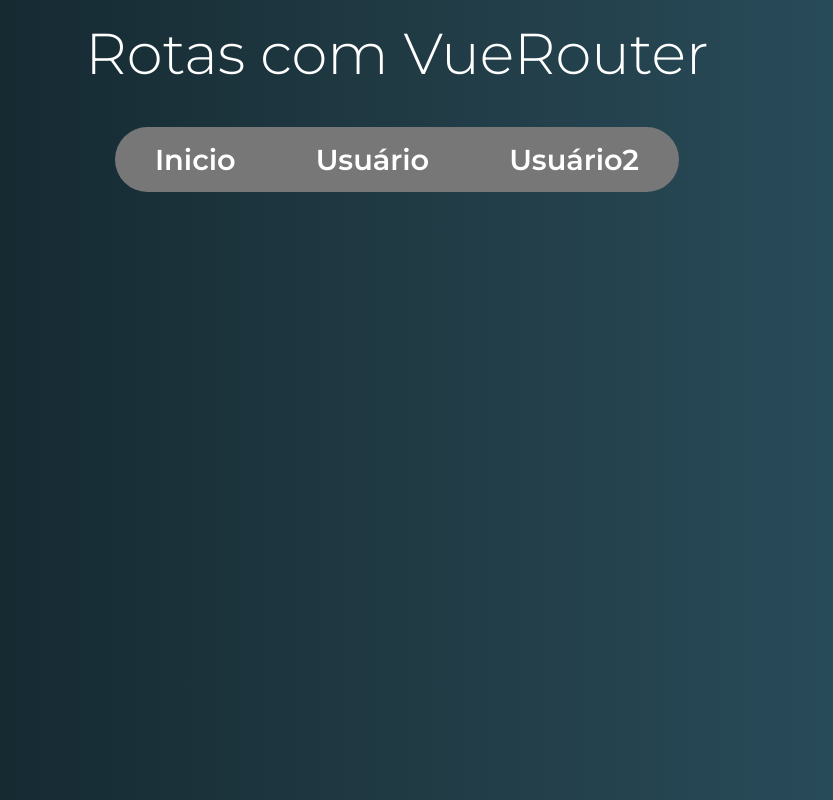
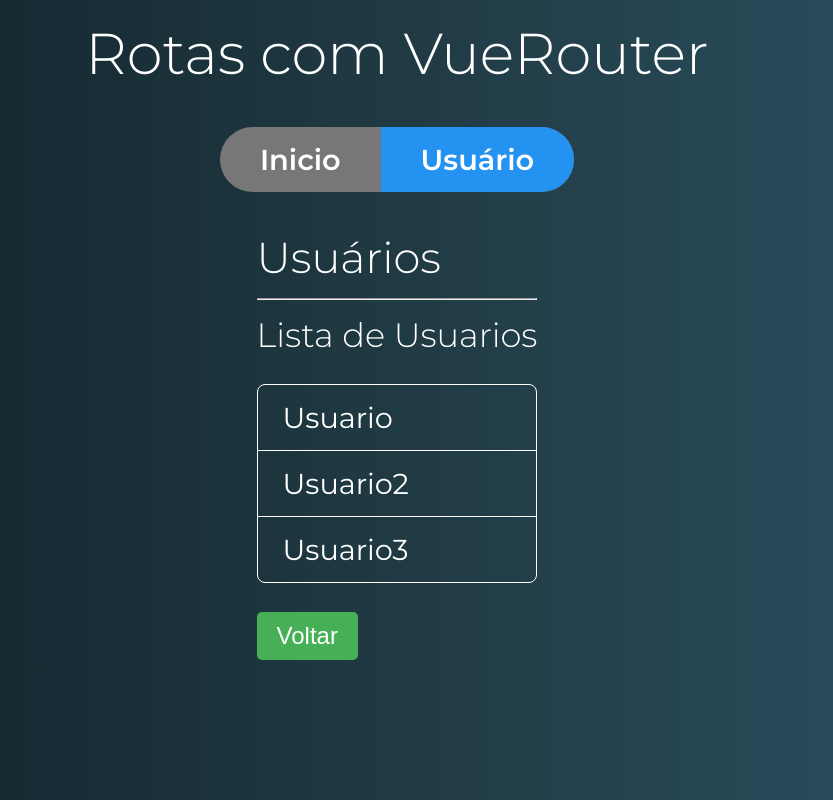
Before and after one commit to jnthnklvn/curso_vue, a Vue app in the folder aulas/rotas-exercicios/: page /usuario in a window 1280 px wide. Shown: the whole page, without its empty margins (243-1076 px from the left). Built offline with nearby package versions, Linux system fonts and the light colour scheme.

Commit message:
Rotas aninhadas

```diff
--- a/aulas/rotas-exercicios/src/components/template/Menu.vue
+++ b/aulas/rotas-exercicios/src/components/template/Menu.vue
@@ -4,11 +4,8 @@
       <router-link to="/" tag="li" active-class="active" exact>
         <a>Inicio</a>
       </router-link>
-      <router-link to="/usuario/10" tag="li" active-class="active">
+      <router-link to="/usuario" tag="li" active-class="active">
         <a>Usuário</a>
-      </router-link>
-      <router-link to="/usuario/20" tag="li" active-class="active">
-        <a>Usuário2</a>
       </router-link>
     </ul>
   </nav>
--- /dev/null
+++ b/aulas/rotas-exercicios/src/components/usuario/Usuario.vue
@@ -0,0 +1,22 @@
+<template>
+  <div class="usuario">
+    <h2>Usuários</h2>
+    <hr>
+    <router-view></router-view>
+    <button sucesso @click="irParaInicio">Voltar</button>
+  </div>
+</template>
+
+<script>
+export default {
+  methods: {
+    irParaInicio() {
+      this.$router.push("/");
+      /* this.$router.push({ path: "/" }); */
+    }
+  }
+};
+</script>
+
+<style>
+</style>
--- a/aulas/rotas-exercicios/src/components/Usuario.vue
+++ b/aulas/rotas-exercicios/src/components/usuario/UsuarioDetalhe.vue
@@ -1,18 +1,17 @@
 <template>
-  <div class="usuario">
-    <h2>Usuários</h2>
+  <div class="usuario-detalhe">
+    <h3>Usuario Detalhe</h3>
     <hr />
     <p>
       <strong>Codigo</strong>
       {{ id }}
     </p>
-    <button sucesso @click="irParaInicio">Voltar</button>
   </div>
 </template>
 
 <script>
 export default {
-  props: ['id'],
+  props: ["id"]
   /* data() {
     return {
       id: this.$route.params.id
@@ -23,12 +22,6 @@
       this.id = to.params.id;
     }
   }, */
-  methods: {
-    irParaInicio() {
-      this.$router.push("/");
-      /* this.$router.push({ path: "/" }); */
-    }
-  }
 };
 </script>
 
--- /dev/null
+++ b/aulas/rotas-exercicios/src/components/usuario/UsuarioEditar.vue
@@ -0,0 +1,15 @@
+<template>
+    <div class="usuario-editar">
+        <h3>Usuario Editar</h3>
+    </div>
+</template>
+
+<script>
+export default {
+
+}
+</script>
+
+<style>
+
+</style>
--- /dev/null
+++ b/aulas/rotas-exercicios/src/components/usuario/UsuarioLista.vue
@@ -0,0 +1,17 @@
+<template>
+  <div class="usuario-lista">
+    <h3>Lista de Usuarios</h3>
+    <ul class="lista">
+      <li class="item-lista">Usuario</li>
+      <li class="item-lista">Usuario2</li>
+      <li class="item-lista">Usuario3</li>
+    </ul>
+  </div>
+</template>
+
+<script>
+export default {};
+</script>
+
+<style>
+</style>
--- a/aulas/rotas-exercicios/src/router.js
+++ b/aulas/rotas-exercicios/src/router.js
@@ -1,7 +1,10 @@
 import Vue from 'vue'
 import Router from 'vue-router'
 import Inicio from '@/components/Inicio'
-import Usuario from '@/components/Usuario'
+import UsuarioLista from '@/components/usuario/UsuarioLista'
+import Usuario from '@/components/usuario/Usuario'
+import UsuarioDetalhe from '@/components/usuario/UsuarioDetalhe'
+import UsuarioEditar from '@/components/usuario/UsuarioEditar'
 
 Vue.use(Router)
 
@@ -11,8 +14,18 @@
         path: '/',
         component: Inicio,
     }, {
-        path: '/usuario/:id',
+        path: '/usuario',
         component: Usuario,
-        props: true
+        props: true,
+        children: [{
+            path: '',
+            component: UsuarioLista
+        },{
+            path: ':id',
+            component: UsuarioDetalhe, props: true
+        },{
+            path: ':id/editar',
+            component: UsuarioEditar, props: true
+        },]
     }, ]
 })
```
